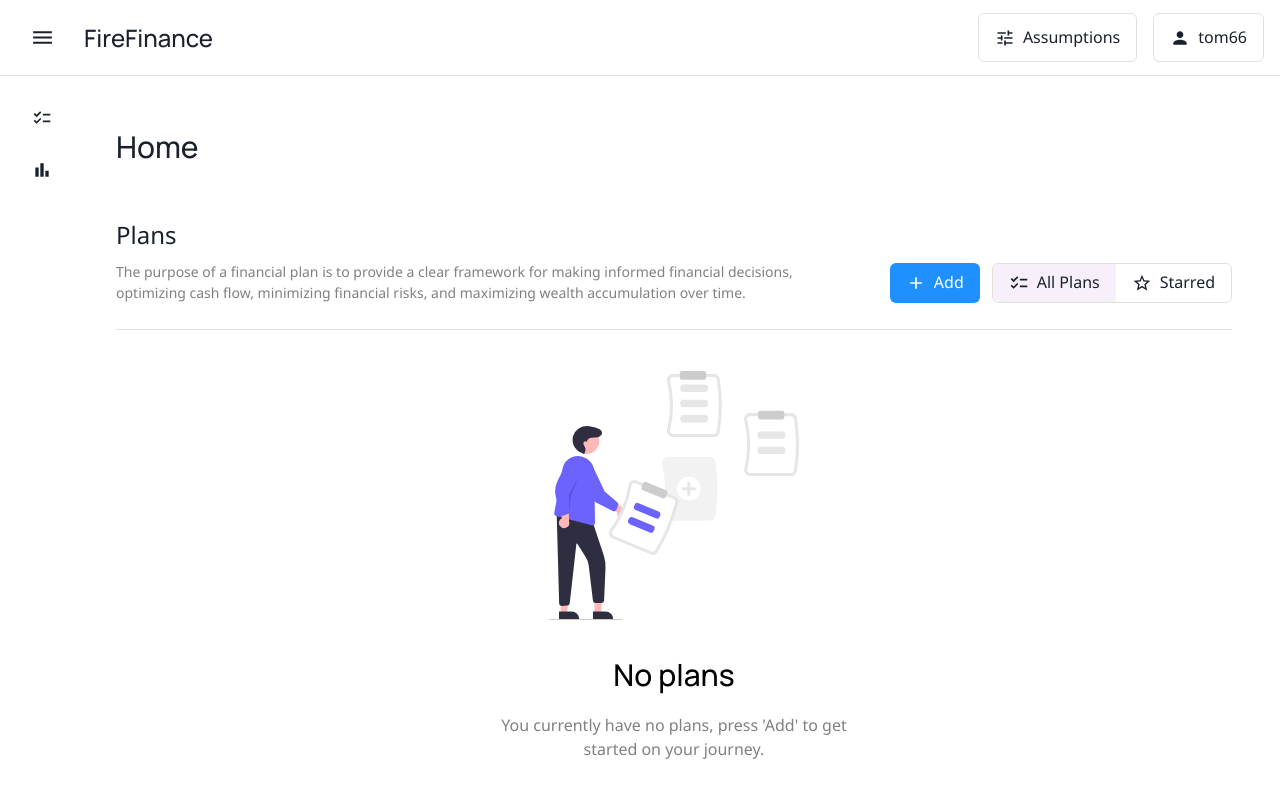
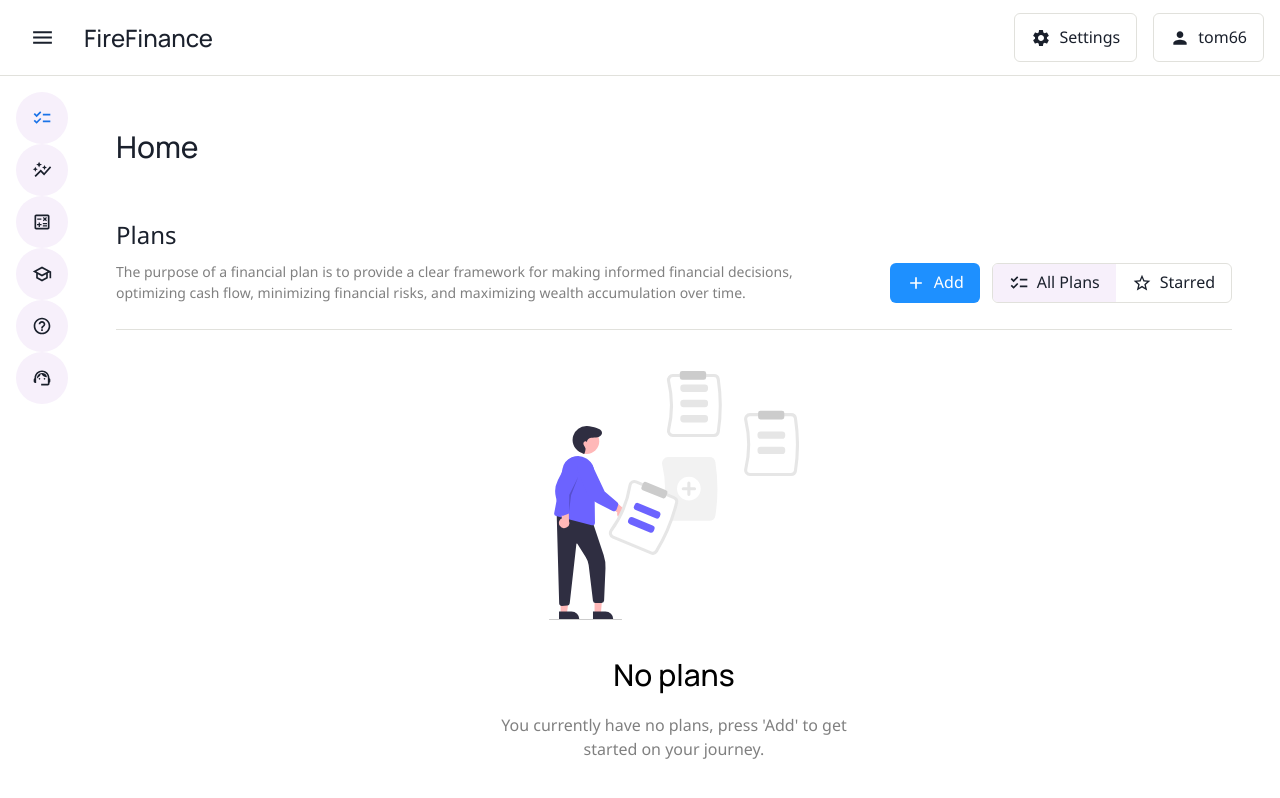
Before and after one commit to therealbluepandabear/fire-finance, a React (Create React App) app: page / in a window 1280 px wide. Built offline with nearby package versions, Linux system fonts and the light colour scheme.

Commit message:
UI cleanup.

```diff
--- a/src/components/dashboard/Dashboard.tsx
+++ b/src/components/dashboard/Dashboard.tsx
@@ -1,11 +1,10 @@
 import { Flex, Button, useBreakpointValue, Box, IconButton } from '@chakra-ui/react'
-import { MdBarChart, MdChecklist, MdHome, MdList, MdPerson, MdTune } from 'react-icons/md'
-import FMenu, { MenuItem, MenuItemGroup } from '../ui/FMenu'
+import { MdAutoGraph, MdChecklist, MdHelpOutline, MdOutlineCalculate, MdOutlineSchool, MdPerson, MdSettings, MdSupportAgent } from 'react-icons/md'
+import FMenu, { MenuItem } from '../ui/FMenu'
 import { User } from '../../api'
 import FAppBar from '../ui/FAppBar'
 import Plans from './pages/Plans'
 import { useState } from 'react'
-import { useAppSelector } from '../../store'
 import FScrollableBox from '../ui/FScrollableBox'
 
 interface DashboardMenuProps {
@@ -13,7 +12,6 @@ interface DashboardMenuProps {
 }
 
 function DashboardMenu(props: DashboardMenuProps): JSX.Element {
-    const plans = useAppSelector(state => state.plans.plans)
 
     const planMenuItem: MenuItem = {
         leftContent: <MdChecklist size={20} />,
@@ -21,15 +19,35 @@ function DashboardMenu(props: DashboardMenuProps): JSX.Element {
     }
 
     const progressMenuItem: MenuItem = {
-        leftContent: <MdBarChart size={20} />,
+        leftContent: <MdAutoGraph size={20} />,
         label: 'Progress'
+    }
+
+    const calculatorsMenuItem: MenuItem = {
+        leftContent: <MdOutlineCalculate size={20} />,
+        label: 'Calculators'
+    }
+
+    const learnMenuItem: MenuItem = {
+        leftContent: <MdOutlineSchool size={20} />,
+        label: 'Learn'
+    }
+
+    const helpMenuItem: MenuItem = {
+        leftContent: <MdHelpOutline size={20} />,
+        label: 'Help'
+    }
+
+    const supportMenuItem: MenuItem = {
+        leftContent: <MdSupportAgent size={20} />,
+        label: 'Support'
     }
 
     return (
         <FMenu
             isOpen={props.isOpen}
             onItemClick={(index) => { }}
-            menuItems={[planMenuItem, progressMenuItem]}
+            menuItems={[planMenuItem, progressMenuItem, calculatorsMenuItem, learnMenuItem, helpMenuItem, supportMenuItem]}
         />
     )
 }
@@ -47,7 +65,7 @@ export default function Dashboard(props: DashboardProps): JSX.Element {
                 height='49px'
                 width='49px'
                 aria-label='...'
-                icon={<MdTune size={20} />}
+                icon={<MdSettings size={20} />}
                 borderRadius='999px'
                 variant='outline'
             />,
@@ -66,8 +84,8 @@ export default function Dashboard(props: DashboardProps): JSX.Element {
                 height='49px'
                 background='transparent'
                 border='1px solid #e1e1dc'
-                leftIcon={<MdTune size={20} />}
-            >Assumptions</Button>,
+                leftIcon={<MdSettings size={20} />}
+            >Settings</Button>,
 
             <Button
                 height='49px'
--- a/src/components/ui/FMenu.tsx
+++ b/src/components/ui/FMenu.tsx
@@ -17,8 +17,8 @@ function MenuItemButtonBase({ children, ...props }: HTMLChakraProps<'button'> &
             minHeight='42px'
             height='42px'
             borderRadius='0px'
-            _hover={{ filter: 'brightness(94%)' }}
-            _active={{ filter: 'brightness(94%)' }}
+            _hover={{ background: 'blue.100' }}
+            _active={{ background: 'blue.200' }}
             width='100%'
             {...props}
         >
@@ -42,7 +42,7 @@ function MenuItemDisplay(props: FMenuProps & DisplayProps<MenuItem>): JSX.Elemen
             <Box
                 padding='16px'
                 color={isSelectedItem ? '#1a73e8' : ''}
-                background={isSelectedItem ? 'pastelPrimary' : ''}
+                background={!props.isOpen ? 'pastelPrimary' : 'transparent'}
                 borderRadius='999px'
             >
                 {props.item.leftContent}
@@ -101,7 +101,7 @@ export default function FMenu(props: FMenuProps): JSX.Element {
     // If a particular menu item is open it means the
     // sub items of that menu item are showing
     const [openMenuItems, setOpenMenuItems] = useState<MenuItem[]>([])
-    const [selectedItem, setSelectedItem] = useState<MenuItemSelection | null>(null)
+    const [selectedItem, setSelectedItem] = useState<MenuItemSelection>({ selectedMenuItem: props.menuItems[0] })
 
     function itemClickHandler(item: MenuItem | SubMenuItem): void {
         props.onItemClick(item)
@@ -138,6 +138,8 @@ export default function FMenu(props: FMenuProps): JSX.Element {
             position={{ base: 'absolute', md: 'static' }}
             height='100%'
             paddingTop='16px'
+            background='white'
+            shadow={{ base: 'md', md: 'none' }}
         >
             {props.menuItems.map((menuItem, index) => {
                 return (
```
